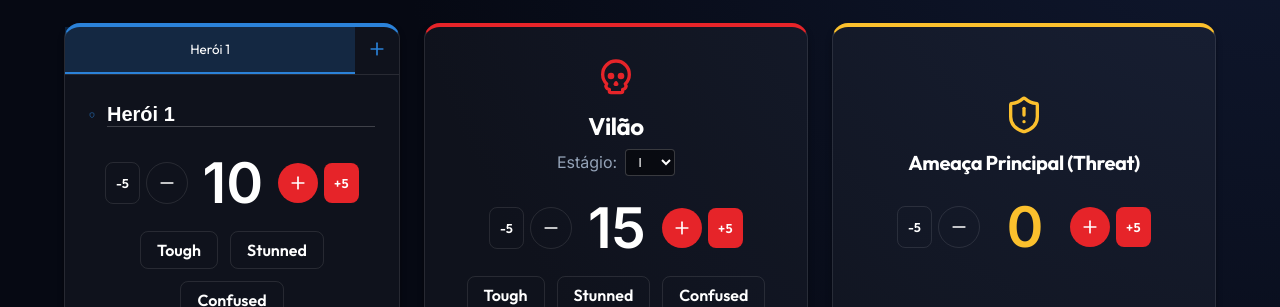
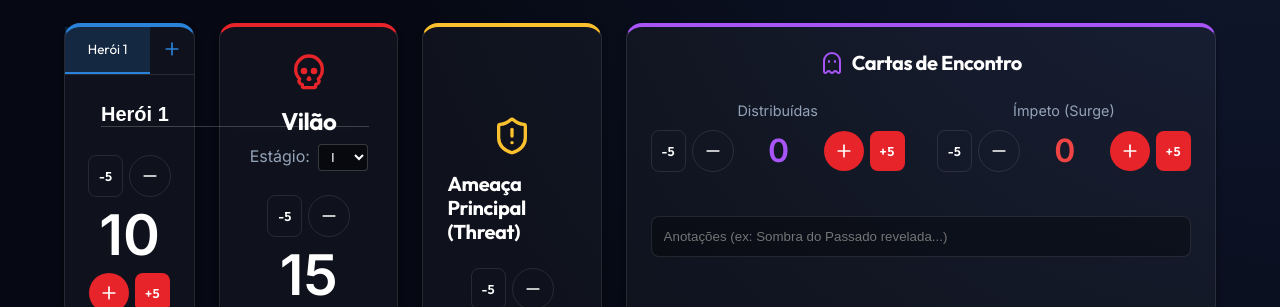
Before and after one commit to maikonfcosta/champions-hq, a React (Vite) app: page /tracker in a window 1280 px wide. Shown: the part 249-556 px from the top of the page. Built offline with nearby package versions, Linux system fonts and the light colour scheme; no server answers.

Commit message:
feat: implement encounter tracker section in tracker page

```diff
--- a/src/pages/Tracker.jsx
+++ b/src/pages/Tracker.jsx
@@ -1,5 +1,5 @@
 import React, { useState, useEffect, useRef } from 'react';
-import { Shield, ShieldAlert, Skull, Plus, Minus, RotateCcw, FastForward, Clock, Trash2, Users, Wifi, Copy, Check, Camera, X, BookOpen } from 'lucide-react';
+import { Shield, ShieldAlert, Skull, Plus, Minus, RotateCcw, FastForward, Clock, Trash2, Users, Wifi, Copy, Check, Camera, X, BookOpen, Ghost } from 'lucide-react';
 import Modal from '../components/Modal';
 import TurnAssistant from '../components/TurnAssistant';
 import { useMultiplayer } from '../hooks/useMultiplayer';
@@ -16,7 +16,8 @@ const defaultState = {
   threat: 0,
   acceleration: 0,
   round: 1,
-  extras: []
+  extras: [],
+  encounters: { dealt: 0, surge: 0, notes: '' }
 };
 
 export default function Tracker() {
@@ -40,7 +41,8 @@ export default function Tracker() {
             villainHp: s.villainHp,
             villainStage: s.villainStage,
             villainStatus: s.villainStatus || { stunned: false, confused: false, tough: false },
-            threat: s.threat
+            threat: s.threat,
+            encounters: s.encounters || { dealt: 0, surge: 0, notes: '' }
           };
         }
       } catch {}
@@ -383,6 +385,56 @@ export default function Tracker() {
             {renderAddButtons((amt) => updateState({ threat: Math.max(0, gameState.threat + amt) }))}
           </div>
         </div>
+
+        {/* ENCOUNTER SECTION */}
+        <div className="glass-panel tracker-encounter-panel" style={{ padding: '24px', display: 'flex', flexDirection: 'column', alignItems: 'center', borderTop: '4px solid #a855f7' }}>
+          <h3 style={{ fontSize: '1.25rem', fontWeight: 'bold', marginBottom: '24px', display: 'flex', alignItems: 'center', gap: '8px' }}>
+            <Ghost size={24} color="#a855f7" /> Cartas de Encontro
+          </h3>
+
+          <div style={{ display: 'flex', gap: '32px', flexWrap: 'wrap', justifyContent: 'center', width: '100%' }}>
+
+            {/* Cartas Distribuídas */}
+            <div style={{ display: 'flex', flexDirection: 'column', alignItems: 'center' }}>
+              <span style={{ color: 'var(--text-secondary)', marginBottom: '8px', fontSize: '0.9rem' }}>Distribuídas</span>
+              <div className="tracker-value-row" style={{ marginTop: 0 }}>
+                {renderAdjustButtons((amt) => updateState({ encounters: { ...gameState.encounters, dealt: Math.max(0, gameState.encounters.dealt + amt) } }))}
+                <span className="tracker-big-number" style={{ color: '#a855f7', fontSize: '2rem', minWidth: '40px' }}>{gameState.encounters.dealt}</span>
+                {renderAddButtons((amt) => updateState({ encounters: { ...gameState.encounters, dealt: Math.max(0, gameState.encounters.dealt + amt) } }))}
+              </div>
+            </div>
+
+            {/* Ímpeto (Surge) */}
+            <div style={{ display: 'flex', flexDirection: 'column', alignItems: 'center' }}>
+              <span style={{ color: 'var(--text-secondary)', marginBottom: '8px', fontSize: '0.9rem' }}>Ímpeto (Surge)</span>
+              <div className="tracker-value-row" style={{ marginTop: 0 }}>
+                {renderAdjustButtons((amt) => updateState({ encounters: { ...gameState.encounters, surge: Math.max(0, gameState.encounters.surge + amt) } }))}
+                <span className="tracker-big-number" style={{ color: '#ef4444', fontSize: '2rem', minWidth: '40px' }}>{gameState.encounters.surge}</span>
+                {renderAddButtons((amt) => updateState({ encounters: { ...gameState.encounters, surge: Math.max(0, gameState.encounters.surge + amt) } }))}
+              </div>
+            </div>
+
+          </div>
+
+          {/* Bloco de Anotações Rápidas */}
+          <div style={{ width: '100%', marginTop: '24px' }}>
+            <input
+              type="text"
+              placeholder="Anotações (ex: Sombra do Passado revelada...)"
+              value={gameState.encounters.notes}
+              onChange={e => updateState({ encounters: { ...gameState.encounters, notes: e.target.value } })}
+              style={{
+                width: '100%',
+                background: 'rgba(0,0,0,0.3)',
+                border: '1px solid rgba(255,255,255,0.1)',
+                color: 'white',
+                padding: '12px',
+                borderRadius: '8px',
+                outline: 'none'
+              }}
+            />
+          </div>
+        </div>
       </div>
 
       {/* EXTRAS: Minions & Side Schemes */}
```
